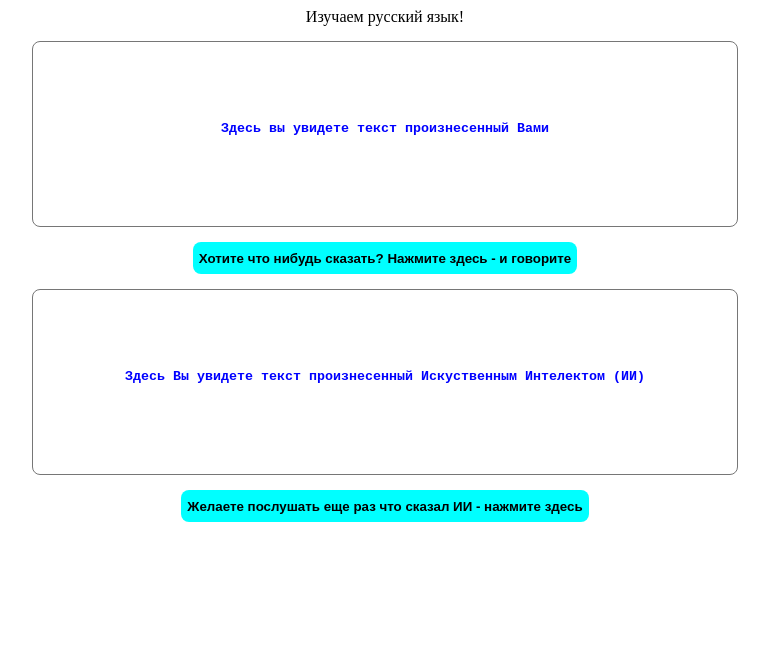
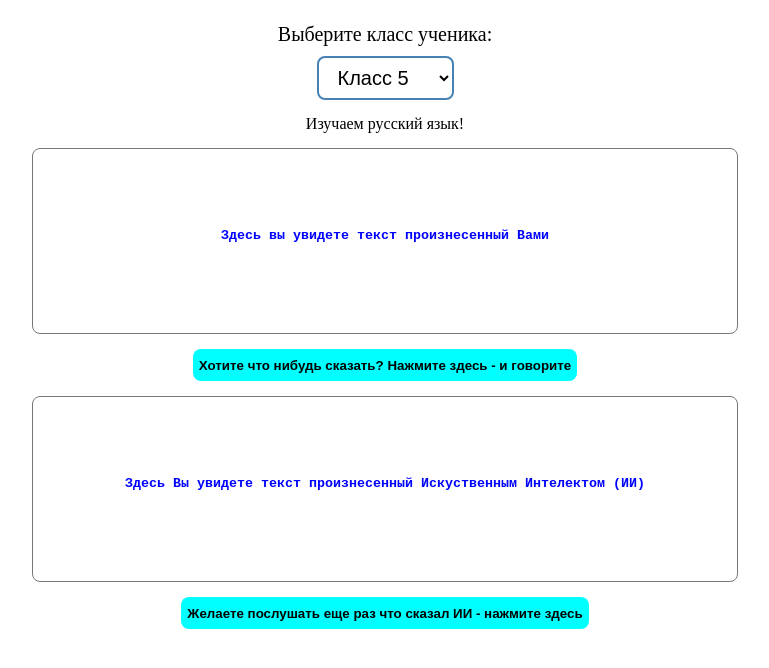
Before and after one commit to russian2025/russian2025.github.io, a plain HTML site: page index.html in a window 1280 px wide. Shown: the whole page, without its empty margins (255-1024 px from the left). Drawn offline with nearby package versions, Linux system fonts and the light colour scheme; no server answers.

Commit message:
Update index.html

```diff
--- a/index.html
+++ b/index.html
@@ -11,6 +11,28 @@
 <body>
 
     <div class="container">
+
+<div class="classSelector">
+  <label for="schoolClass">
+    Выберите класс ученика:
+  </label>
+
+  <select id="schoolClass">
+    <option value="1">Класс 1</option>
+    <option value="2">Класс 2</option>
+    <option value="3">Класс 3</option>
+    <option value="4">Класс 4</option>
+    <option value="5" selected>Класс 5</option>
+    <option value="6">Класс 6</option>
+    <option value="7">Класс 7</option>
+    <option value="8">Класс 8</option>
+    <option value="9">Класс 9</option>
+    <option value="10">Класс 10</option>
+    <option value="11">Класс 11</option>
+    <option value="12">Класс 12</option>
+  </select>
+</div>
+
         Изучаем русский язык!
         <div class=" spacer"></div>
         <textarea id="textInput" placeholder="Здесь вы увидете текст произнесенный Вами"></textarea>
```
